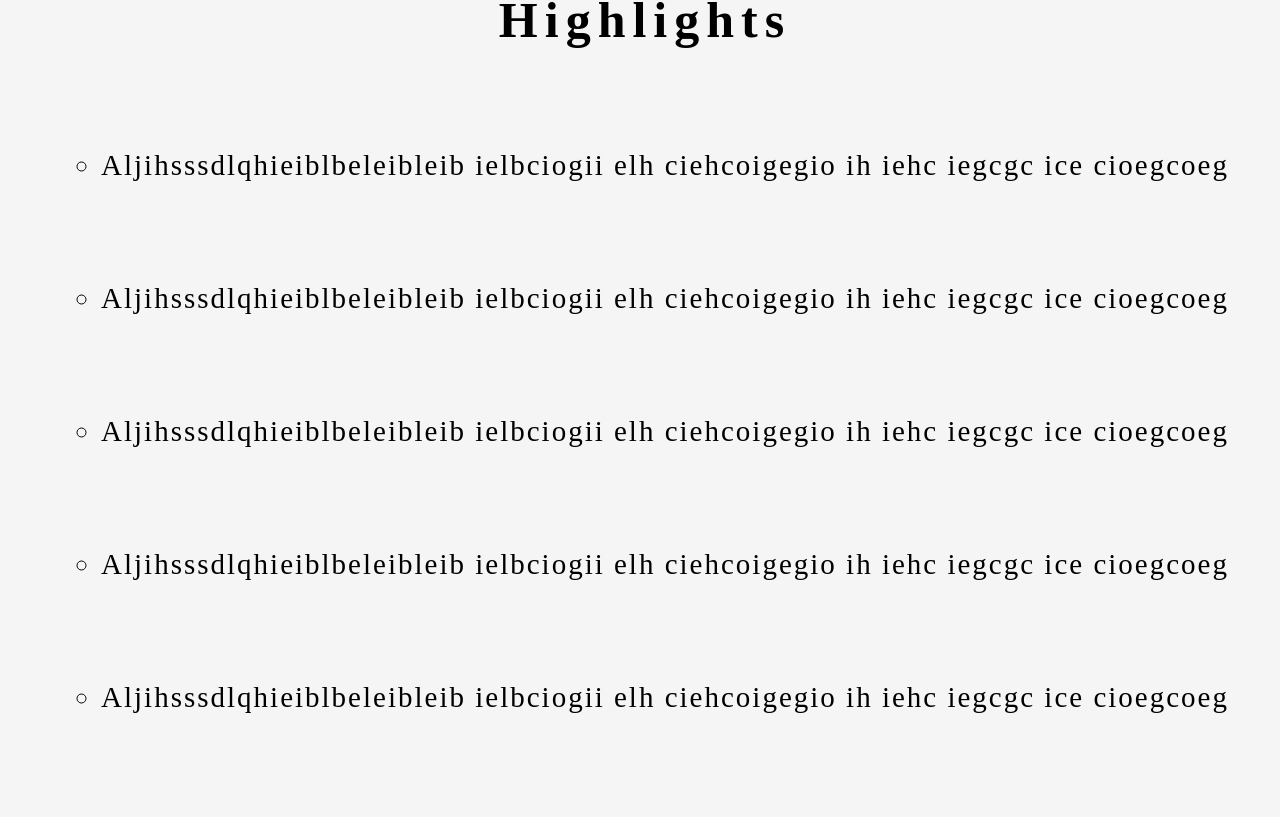
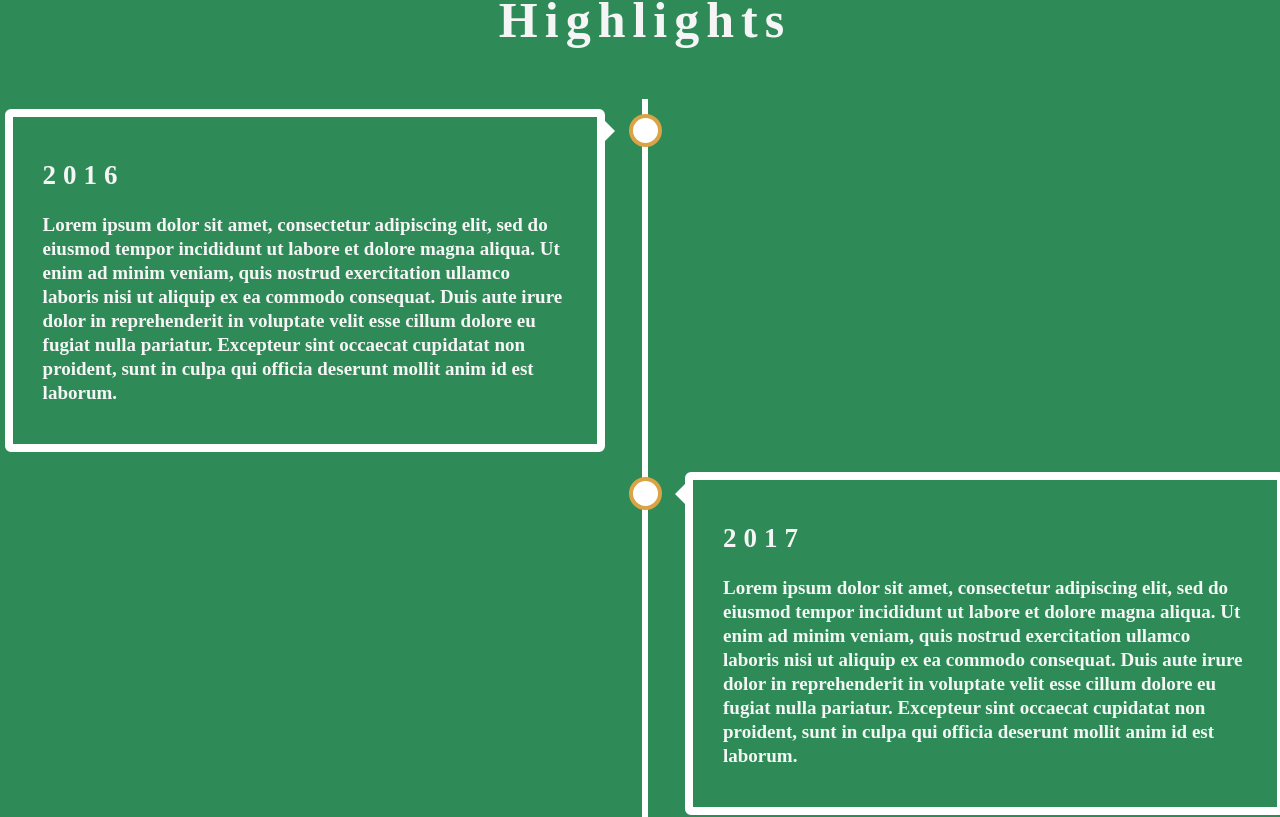
Before and after one commit to Edward979797/ksenia-dance-portfolio, a React (Create React App) app: page /dance in a window 1280 px wide. Shown: the part 1287-2104 px from the top of the page. Built offline with nearby package versions, Linux system fonts and the light colour scheme.

Commit message:
Did some extra work on highlights section, including timeline component

```diff
--- a/src/components/Header.css
+++ b/src/components/Header.css
@@ -10,7 +10,7 @@
     position: -webkit-sticky;
     position: sticky;
     top: 0;
-    z-index: 1;
+    z-index: 2;
 }
 
 a {
--- a/src/components/PageText.css
+++ b/src/components/PageText.css
@@ -1,9 +1,10 @@
 .pagetext--highlights {
-    background-color: whitesmoke;
+    background-color: seagreen;
     box-shadow: 20px 10px rgb(212, 192, 155);
-    color: black;
+    color: whitesmoke;
     margin-bottom: 40px;
     margin-left: 10px;
+    min-height: fit-content;
     padding: 20px;
     width: 80vw;
 }
@@ -16,23 +17,105 @@
     font-size: 20px;
     margin-bottom: 40px;
     margin-left: 10px;
+    min-height: fit-content;
     padding: 30px;
     text-align: center;
     width: 90vw;
 }
 
-.pagetext--highlights ul {
-    align-items: center;
-    display: flex;
-    flex-direction: column;
-    justify-content: center;
+.highlights-timeline {
+    position: relative;
+    max-width: 1200px;
+    margin: 0 auto;
 }
 
-.pagetext--highlights ul > li {
-    letter-spacing: 2px;
-    list-style: circle;
-    margin: 10px;
-    text-align: center;
+.highlights-timeline::after {
+    content: '';
+    position: absolute;
+    width: 6px;
+    background-color: white;
+    top: 0;
+    bottom: 0;
+    left: 50%;
+    margin-left: -3px;
+}
+
+.highlights-container {
+    padding: 10px 40px;
+    position: relative;
+    background-color: inherit;
+    width: 50%;
+}
+
+.highlights-container::after {
+    content: '';
+    position: absolute;
+    width: 25px;
+    height: 25px;
+    right: -17px;
+    background-color: white;
+    border: 4px solid #daa345;
+    top: 15px;
+    border-radius: 50%;
+    z-index: 1;
+}
+
+.container-left {
+    left: -6.7%;
+}
+
+.container-right {
+    left: 50%;
+}
+
+.container-left::before {
+    content: " ";
+    height: 0;
+    position: absolute;
+    top: 22px;
+    width: 0;
+    z-index: 1;
+    right: 30px;
+    border: medium solid white;
+    border-width: 10px 0 10px 10px;
+    border-color: transparent transparent transparent white;
+}
+
+.container-right::before {
+    content: " ";
+    height: 0;
+    position: absolute;
+    top: 22px;
+    width: 0;
+    z-index: 1;
+    left: 30px;
+    border: medium solid white;
+    border-width: 10px 10px 10px 0;
+    border-color: transparent white transparent transparent;
+}
+
+.container-right::after {
+    left: -16px;
+}
+
+.highlights-content {
+    color: whitesmoke;
+    padding: 20px 30px;
+    background-color: seagreen;
+    position: relative;
+    border-radius: 6px;
+    border: solid 8px white;
+}
+
+.highlights-content h2 {
+    font-size: 27px;
+    letter-spacing: 7px;
+}
+
+.highlights-content p {
+    font-size: 19px;
+    font-weight: bold;
+    line-height: 24px;
 }
 
 .pagetext--highlights h3 {
@@ -51,6 +134,38 @@
     letter-spacing: 1px;
 }
 
+@media screen and (max-width: 600px) {
+.pagetext--highlights h3 {
+    font-size: 32px;
+}
+
+.highlights-timeline::after {
+    left: 5px;
+}
+
+.highlights-container {
+    width: 87%;
+    padding-left: 70px;
+    padding-right: 25px;
+}
+
+.highlights-container::before {
+left: 60px;
+border: medium solid white;
+border-width: 10px 10px 10px 0;
+border-color: transparent white transparent transparent;
+}
+
+.container-left::after,
+.container-right::after {
+left: 2.5%;
+}
+
+.container-right {
+left: -7%;
+}
+}
+
 @media only screen and (min-width: 1000px) {
     .pagetext {
         align-items: center;
@@ -62,7 +177,7 @@
     .pagetext--highlights,
     .pagetext--experience {
         box-shadow: none;
-        height: 800px;
+        height: fit-content;
         padding: 100px;
         width: 100vw;
     }
--- a/src/components/PageText.js
+++ b/src/components/PageText.js
@@ -6,13 +6,32 @@ export default function PageText() {
         <div className="pagetext">
             <div className="pagetext--highlights">
                 <h3>Highlights</h3>
-                    <ul>
-                        <li>Aljihsssdlqhieiblbeleibleib ielbciogii elh ciehcoigegio ih iehc iegcgc ice cioegcoeg</li>
-                        <li>Aljihsssdlqhieiblbeleibleib ielbciogii elh ciehcoigegio ih iehc iegcgc ice cioegcoeg</li>
-                        <li>Aljihsssdlqhieiblbeleibleib ielbciogii elh ciehcoigegio ih iehc iegcgc ice cioegcoeg</li>
-                        <li>Aljihsssdlqhieiblbeleibleib ielbciogii elh ciehcoigegio ih iehc iegcgc ice cioegcoeg</li>
-                        <li>Aljihsssdlqhieiblbeleibleib ielbciogii elh ciehcoigegio ih iehc iegcgc ice cioegcoeg</li>
-                    </ul>
+                <div className="highlights-timeline">
+                    <div className="highlights-container container-left">
+                        <div className="highlights-content">
+                            <h2>2016</h2>
+                            <p>Lorem ipsum dolor sit amet, consectetur adipiscing elit, sed do eiusmod tempor incididunt ut labore et dolore magna aliqua. Ut enim ad minim veniam, quis nostrud exercitation ullamco laboris nisi ut aliquip ex ea commodo consequat. Duis aute irure dolor in reprehenderit in voluptate velit esse cillum dolore eu fugiat nulla pariatur. Excepteur sint occaecat cupidatat non proident, sunt in culpa qui officia deserunt mollit anim id est laborum.</p>
+                        </div>
+                    </div>
+                    <div className="highlights-container container-right">
+                        <div className="highlights-content">
+                            <h2>2017</h2>
+                            <p>Lorem ipsum dolor sit amet, consectetur adipiscing elit, sed do eiusmod tempor incididunt ut labore et dolore magna aliqua. Ut enim ad minim veniam, quis nostrud exercitation ullamco laboris nisi ut aliquip ex ea commodo consequat. Duis aute irure dolor in reprehenderit in voluptate velit esse cillum dolore eu fugiat nulla pariatur. Excepteur sint occaecat cupidatat non proident, sunt in culpa qui officia deserunt mollit anim id est laborum.</p>
+                        </div>
+                    </div>
+                    <div className="highlights-container container-left">
+                        <div className="highlights-content">
+                            <h2>2018</h2>
+                            <p>Lorem ipsum dolor sit amet, consectetur adipiscing elit, sed do eiusmod tempor incididunt ut labore et dolore magna aliqua. Ut enim ad minim veniam, quis nostrud exercitation ullamco laboris nisi ut aliquip ex ea commodo consequat. Duis aute irure dolor in reprehenderit in voluptate velit esse cillum dolore eu fugiat nulla pariatur. Excepteur sint occaecat cupidatat non proident, sunt in culpa qui officia deserunt mollit anim id est laborum.</p>
+                        </div>
+                    </div>
+                    <div className="highlights-container container-right">
+                        <div className="highlights-content">
+                            <h2>2019</h2>
+                            <p>Lorem ipsum dolor sit amet, consectetur adipiscing elit, sed do eiusmod tempor incididunt ut labore et dolore magna aliqua. Ut enim ad minim veniam, quis nostrud exercitation ullamco laboris nisi ut aliquip ex ea commodo consequat. Duis aute irure dolor in reprehenderit in voluptate velit esse cillum dolore eu fugiat nulla pariatur. Excepteur sint occaecat cupidatat non proident, sunt in culpa qui officia deserunt mollit anim id est laborum.</p>
+                        </div>
+                    </div>
+                </div>
             </div>
             <div className="pagetext--experience">
                 <h3>Experience</h3>
```
